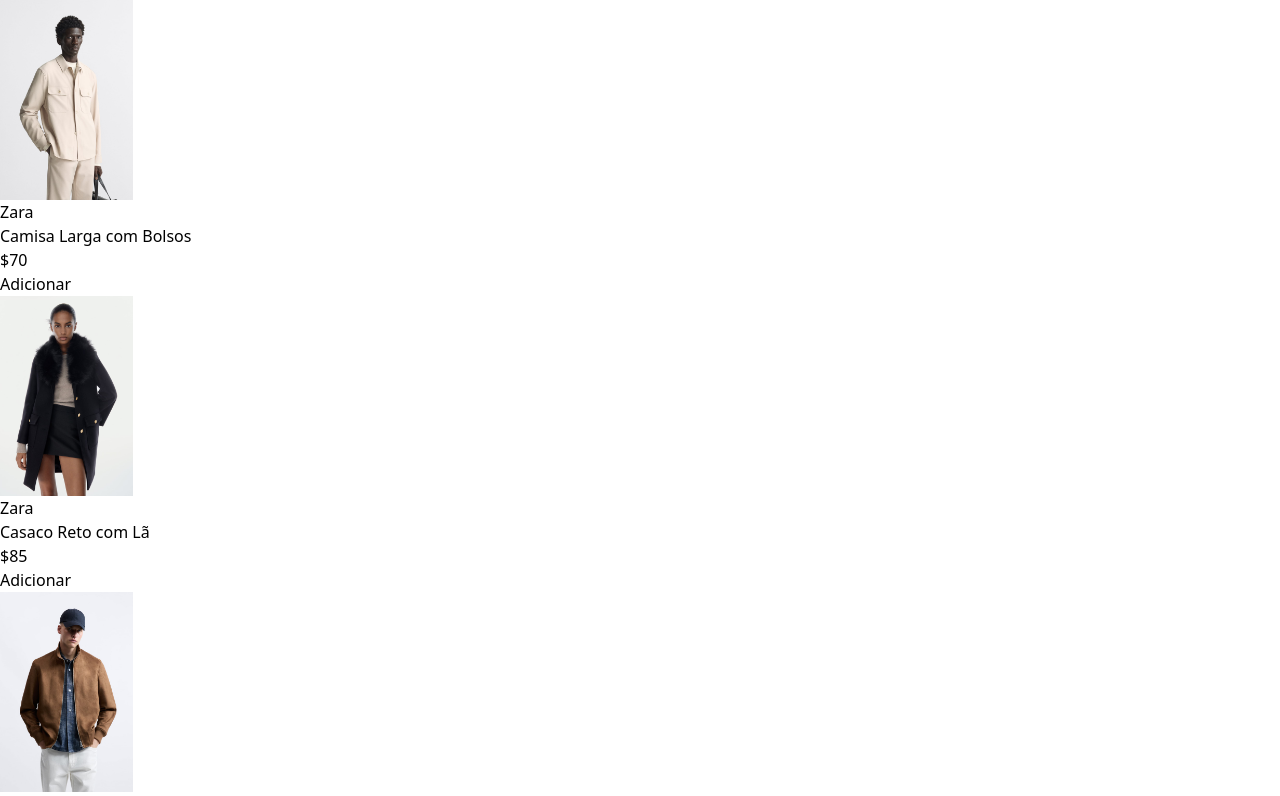
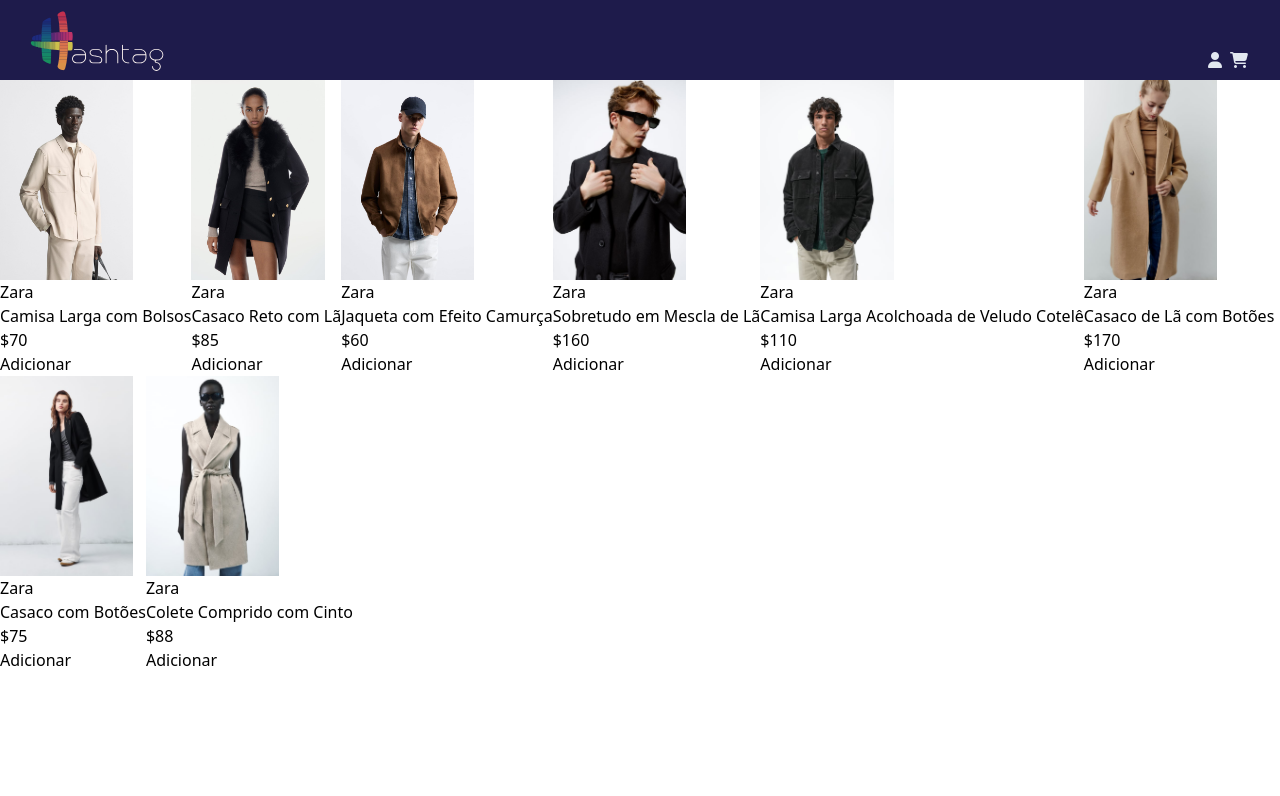
Before and after one commit to WilliamGrohe/ecommerce_JS, a website built with Vite: page index.html in a window 1280 px wide. Shown: the top 796 px of the page. Built offline with nearby package versions, Linux system fonts and the light colour scheme.

Commit message:
Criado header

```diff
--- a/index.html
+++ b/index.html
@@ -5,11 +5,18 @@
   <meta name="viewport" content="width=device-width, initial-scale=1.0">
   <title>Document</title>
   <link rel="stylesheet" href="style.css">
+  <link rel="stylesheet" href="https://cdnjs.cloudflare.com/ajax/libs/font-awesome/6.4.2/css/all.min.css" integrity="sha512-z3gLpd7yknf1YoNbCzqRKc4qyor8gaKU1qmn+CShxbuBusANI9QpRohGBreCFkKxLhei6S9CQXFEbbKuqLg0DA==" crossorigin="anonymous" referrerpolicy="no-referrer" />
 </head>
 <body>
-  <header></header>
+  <header class="flex bg-indigo-950 p-2 px-6 justify-between">
+    <img src="./assets/logo/hashtag.svg" alt="Logo do ecommerce" class="h-16">
+    <div class="text-slate-200 flex gap-2 items-end mx-2">
+      <button><i class="fa-solid fa-user"></i></button>
+      <button><i class="fa-solid fa-cart-shopping"></i></button>
+    </div>
+  </header>
   <main>
-    <section id="container-produto">
+    <section id="container-produto" class="flex flex-wrap">
 
     </section>
   </main>
--- a/main.js
+++ b/main.js
@@ -66,7 +66,7 @@
 ];
 
 for (const produtoCatalogo of catalogo){
-  const cartaoProduto = `<div class="card-produto">
+  const cartaoProduto = `<div class="card-produto" class="w-20">
           <img src="./assets/img/${produtoCatalogo.imagem}" alt="Texto" style="height: 200px;">
           <p>${produtoCatalogo.marca}</p>
           <p>${produtoCatalogo.nome}</p>
```
